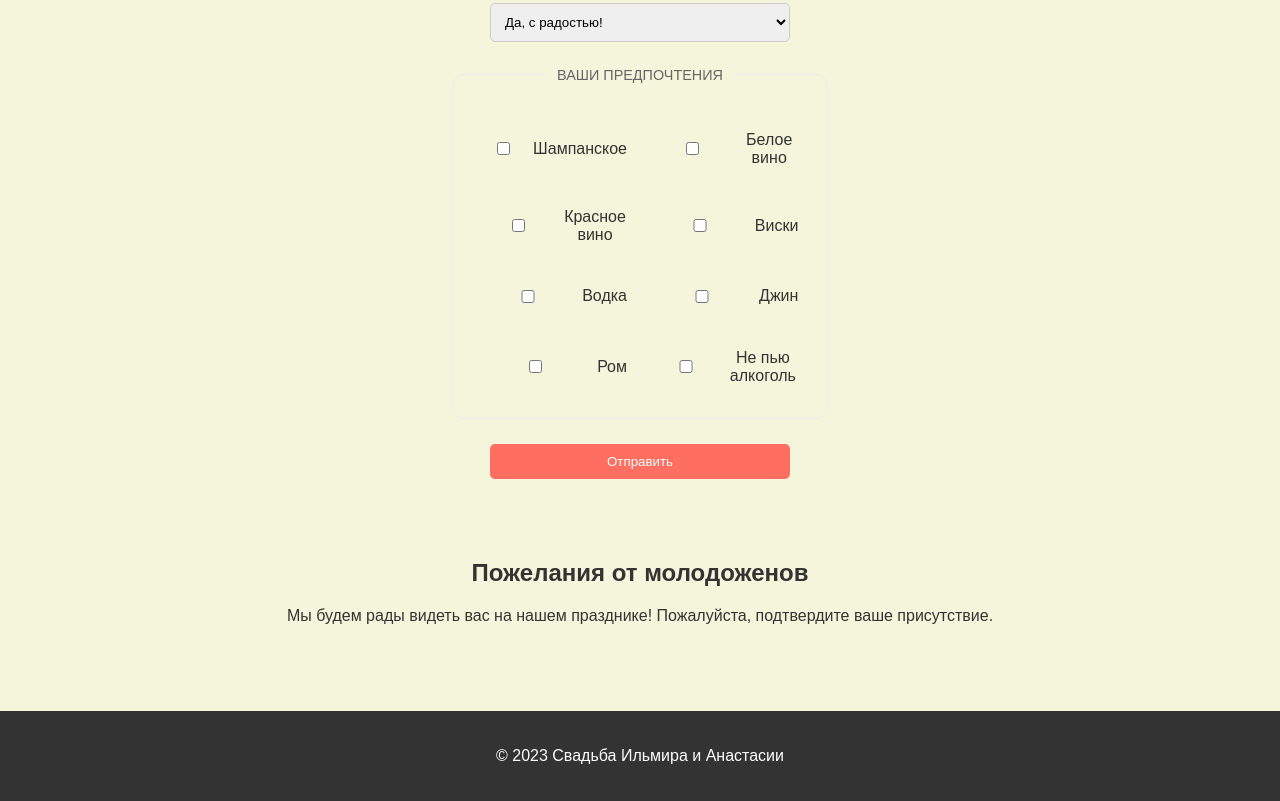
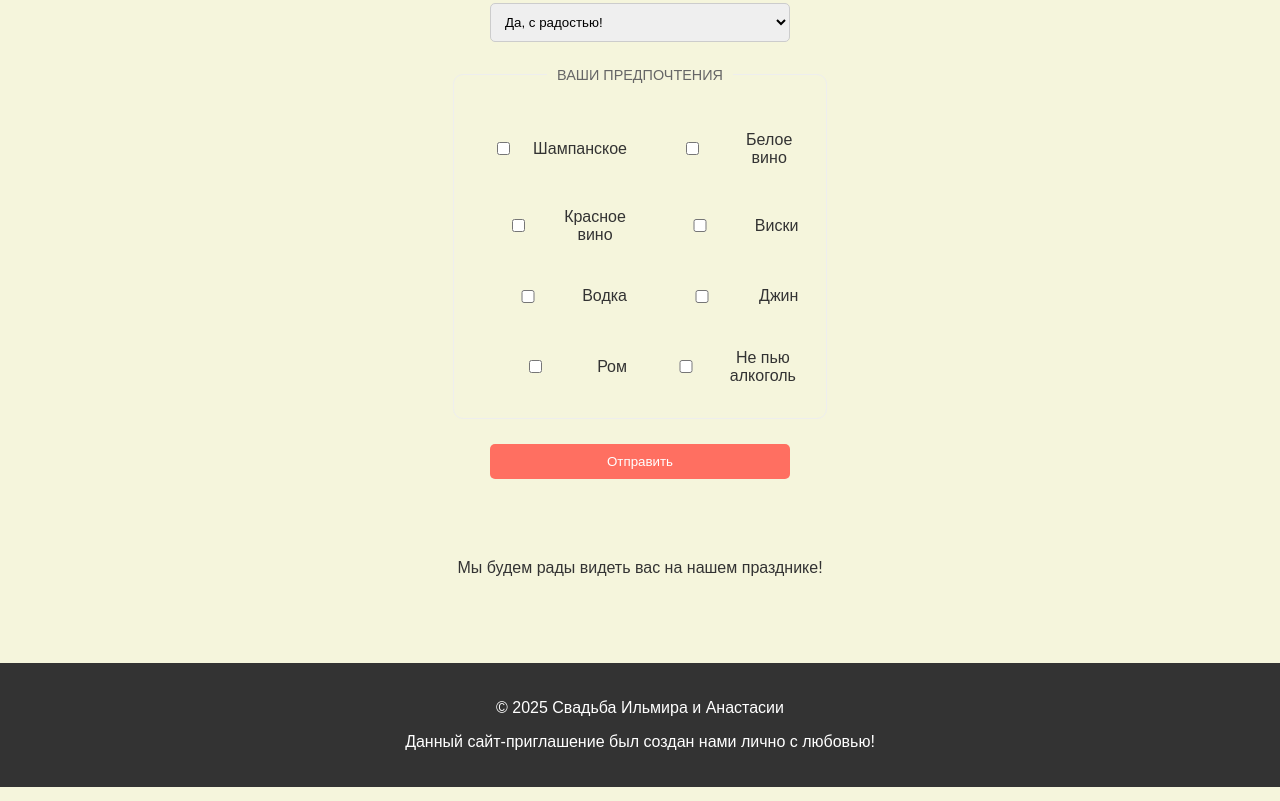
Before and after one commit to nasturlya1/wedding-invitation, a plain HTML site: page index.html in a window 1280 px wide. Shown: the part 4169-4970 px from the top of the page. Drawn offline with Linux system fonts and the light colour scheme; files whose address does not match are found by name.

Commit message:
index.html

```diff
--- a/index.html
+++ b/index.html
@@ -301,12 +301,15 @@
     </section>
 
     <section id="wishes">
-        <h2>Пожелания от молодоженов</h2>
-        <p>Мы будем рады видеть вас на нашем празднике! Пожалуйста, подтвердите ваше присутствие.</p>
+        <h2></h2>
+        <p>Мы будем рады видеть вас на нашем празднике!</p>
     </section>
 
     <footer>
-        <p>© 2023 Свадьба Ильмира и Анастасии</p>
+        <p>© 2025 Свадьба Ильмира и Анастасии
+        </p>
+        <p>Данный сайт-приглашение был создан нами лично с любовью!
+        </p>
     </footer>
 
     <script src="script.js"></script>
```
